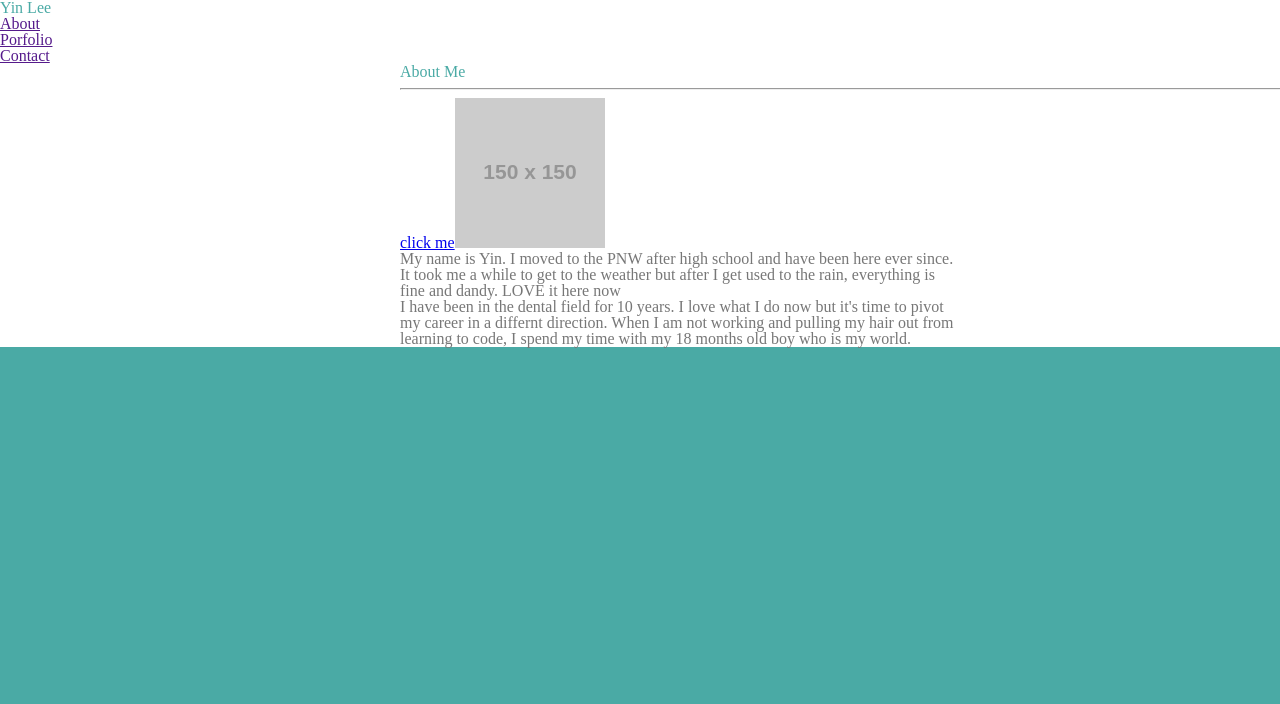
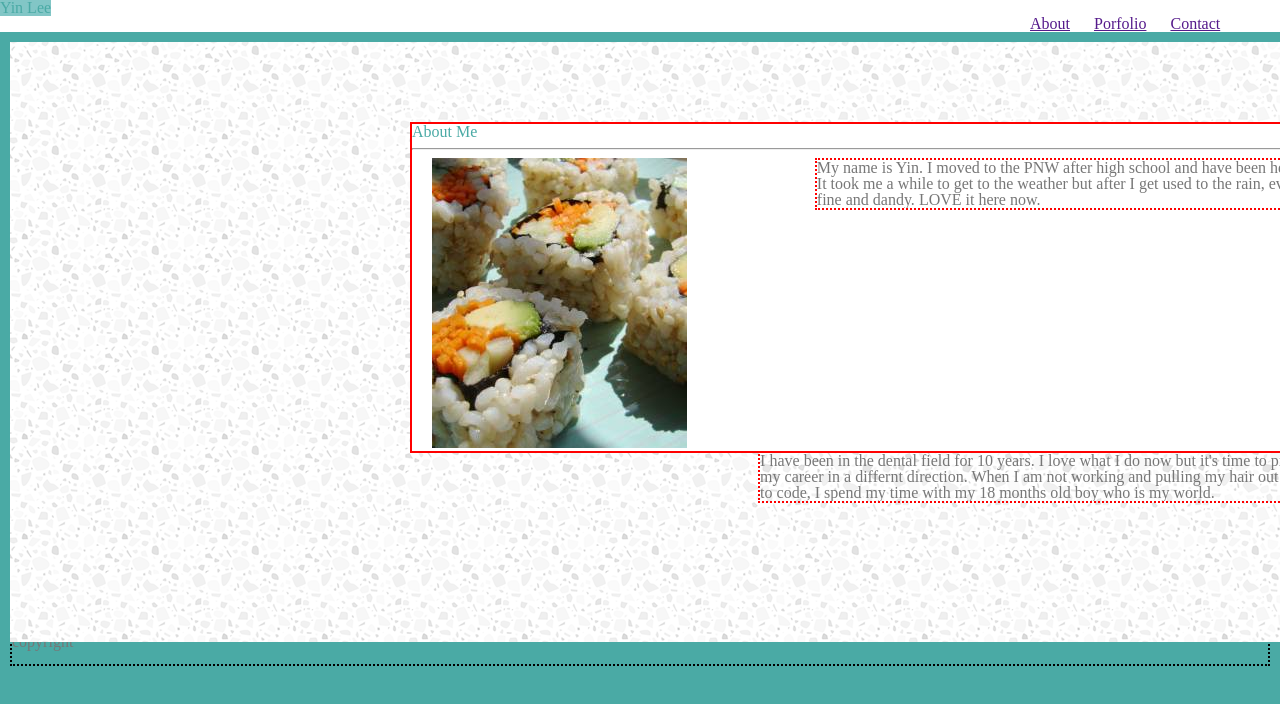
Before and after one commit to yhl4340/Basic-Portfolio, a plain HTML site: page index.html in a window 1280 px wide. Shown: the top 704 px of the page. Drawn offline with Linux system fonts and the light colour scheme; files that its build step writes are made by us from their sources; placeholder pictures from the web are drawn by us; a script that the page names is missing.

Commit message:
finished css for 3 htmls

```diff
--- a/assets/style.css
+++ b/assets/style.css
@@ -7,14 +7,34 @@ h1, h2 {
     color:#4aaaa5;
     font-family: font-family: 'Georgia', Times, Times New Roman, serif;
 }
+header, .main, .footer{
+    margin:10px;
+}
 header{
     background: #ffffff;
     border:#cccccc;
+    border:2px dotted red;
+}
+h1{
+    margin-left: 400px;
+    display: inline;
+    background:#4aaa;
+
+}
+.nav {
+    margin-left:1020px;
+}
+nav li {
+    display: inline;
+    width:20%;
+    margin:10px;
+
 }
 section.main{
 
     background-image: url("img/light-grey-terrazzo.png");
     width: 100%;
+    height: 75%;
     z-index: 1;
     position: absolute;
 }
@@ -24,7 +44,37 @@ section.content{
     border: #dddddd;
     z-index: 3;
     position: relative;
-    padding-left: 400px;
-
+    margin-left: 400px;
+    margin-top:80px;
+    border:2px solid red; /*for me to see*/
+}
+.content>p {
+    float:right;
+    overflow: auto;
+    border: 2px dotted red;/*for me to see*/
 
 }
+.footer{
+    border:2px dotted black;
+    height: 30px;
+    margin-top: 600px;
+    position: relative;
+    clear:both;
+}/*css for porfolio*/
+
+.pic2, .pic4{
+   position: relative;
+    overflow: auto;
+    float: left;
+}
+div img {
+    margin-left:20px;
+}/*css for contact*/
+h2, form>p, form>input, form>textarea {
+    margin-left:10px;
+}
+form>.submit{
+    display: block;
+    background: #4aaaa5;
+    color:white;
+}
--- a/index.html
+++ b/index.html
@@ -15,28 +15,27 @@
             <h1>Yin Lee</h1>
             <nav>
                 <ul>
-                    <li><a href="">About</a></li>
+                    <li><a href="" class="nav">About</a></li>
                     <li><a href="">Porfolio</a></li>
                     <li><a href="">Contact</a></li>
                 </ul>
             </nav>
         </header>
-
+        <div></div>
         <section class="main">
             <section class="content">
             <h2>About Me</h2> <hr/>
-            <a href="https:placeholder.com">click me<img src="httpa://via.placeholder.com/150x150"></a>
+            <a href="img/sushi.jpg"><img src="assets/img/sushi.jpg"></a>
             <p>My name is Yin. I moved to the PNW after high school and have been here ever since.<br/>
-             It took me a while to get to the weather but after I get used to the rain, everything is<br/>
-             fine and dandy. <em>LOVE</em> it here now<br/>
-
-            <p>I have been in the dental field for 10 years. I love what I do now but it's time to pivot <br/>
-             my career in a differnt direction. When I am not working and pulling my hair out from <br/>
-             learning to code, I spend my time with my 18 months old boy who is my world.</p>
+                It took me a while to get to the weather but after I get used to the rain, everything is<br/>
+                fine and dandy. <em>LOVE</em> it here now.<br/></p>
+             <p>I have been in the dental field for 10 years. I love what I do now but it's time to pivot <br/>
+                my career in a differnt direction. When I am not working and pulling my hair out from learning <br/>
+                to code, I spend my time with my 18 months old boy who is my world.</p>
             </section><!--content-->
         </section><!--main-->
 
-        <footer>copyright</footer>
+        <div class="footer">copyright</div>
     </div><!--wrap-->
 
 </body>
```
Also changed, not shown: contact.html (+4 -4 lines), porfolio.html (+7 -6 lines).
